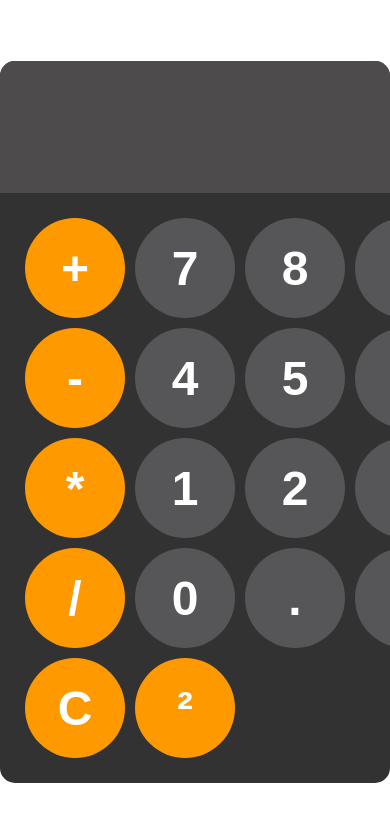
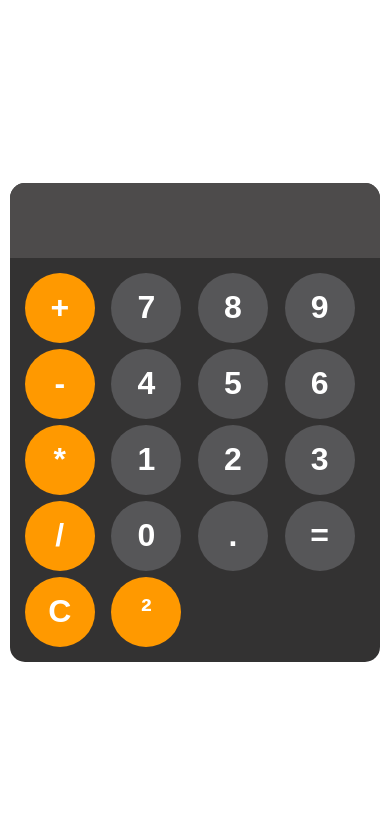
Before and after one commit to Benox111/calculator, a plain HTML site: page index.html in a window 390 px wide. Drawn offline with Linux system fonts and the light colour scheme.

Commit message:
Update style.css

```diff
--- a/style.css
+++ b/style.css
@@ -1,4 +1,5 @@
-body{
+/* Base styles for desktop */
+body {
     margin: 0;
     display: flex;
     justify-content: center;
@@ -6,15 +7,15 @@ body{
     height: 100vh;
 }
 
-
-#calculator{
-    font-family: Arial, sans-serif ;
+#calculator {
+    font-family: Arial, sans-serif;
     background-color: rgb(51, 50, 50);
     border-radius: 15px;
     max-width: 500px;
-    overflow:hidden;
+    overflow: hidden;
 }
-#display{
+
+#display {
     width: 100%;
     padding: 20px;
     font-size: 5rem;
@@ -24,12 +25,11 @@ body{
     color: white;
 }
 
-#keys{
+#keys {
     display: grid;
-    grid-template-columns: repeat(4,1fr);
+    grid-template-columns: repeat(4, 1fr);
     gap: 10px;
     padding: 25px;
-
 }
 
 @keyframes upDown {
@@ -41,9 +41,7 @@ body{
     }
 }
 
-
-
-button{
+button {
     width: 100px;
     height: 100px;
     border-radius: 50px;
@@ -54,14 +52,64 @@ button{
     font-weight: bold;
     cursor: pointer;
 }
-button:hover{
+
+button:hover {
     background-color: rgb(114, 113, 113);
     animation: upDown 1.5s alternate infinite ease-in-out;
+}
 
-}
-.operator-btn{
+.operator-btn {
     background-color: rgb(255, 153, 0);
 }
-.operator-btn:hover{
+
+.operator-btn:hover {
     background-color: rgb(255, 145, 0);
 }
+
+/* Responsive styles for tablets and smaller screens */
+@media (max-width: 768px) {
+    #calculator {
+        width: 90%;
+    }
+
+    #display {
+        font-size: 4rem;
+        padding: 15px;
+    }
+
+    #keys {
+        grid-template-columns: repeat(4, 1fr);
+        gap: 8px;
+        padding: 20px;
+    }
+
+    button {
+        width: 80px;
+        height: 80px;
+        font-size: 2.5em;
+    }
+}
+
+/* Responsive styles for mobile phones */
+@media (max-width: 480px) {
+    #calculator {
+        width: 95%;
+    }
+
+    #display {
+        font-size: 3rem;
+        padding: 10px;
+    }
+
+    #keys {
+        grid-template-columns: repeat(4, 1fr);
+        gap: 6px;
+        padding: 15px;
+    }
+
+    button {
+        width: 70px;
+        height: 70px;
+        font-size: 2em;
+    }
+}
```
